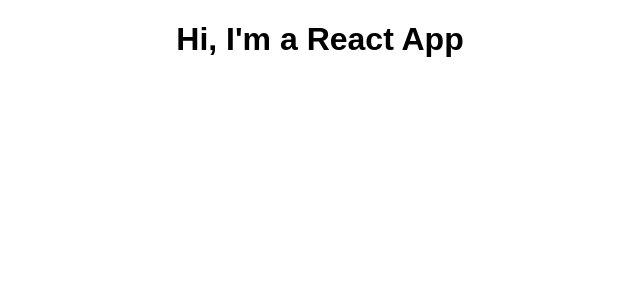
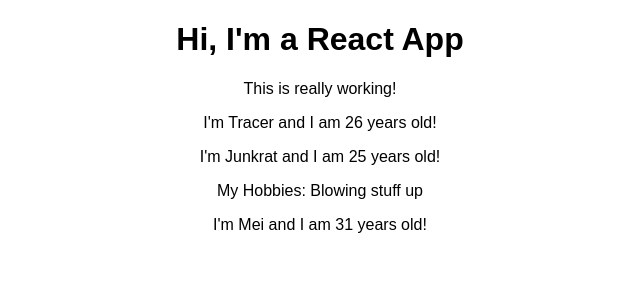
Before and after one commit to Nitrowonder/react-complete-guide, a React (Create React App) app: page / in a window 1280 px wide. Shown: the top 300 px of the page, without its empty margins (320-960 px from the left). Built offline with nearby package versions, Linux system fonts and the light colour scheme.

Commit message:
added person component. Learned about props and props children

```diff
--- a/src/App.js
+++ b/src/App.js
@@ -1,13 +1,20 @@
 import React, { Component } from 'react';
 import './App.css';
+import Person from './Person/Person';
 
 class App extends Component {
   render() {
     return (
       <div className="App">
         <h1>Hi, I'm a React App</h1>
+        <p>This is really working!</p>
+        <Person name="Tracer" age="26" />
+        <Person name="Junkrat" age="25">My Hobbies: Blowing stuff up</Person>
+        <Person name="Mei" age="31"/>
       </div>
     );
+    //The code above compiles down to the line below this. Neat!
+    //return React.createElement('div', null, React.createElement('h1', {className:'App'}, 'Hi, I\'m a React App'))
   }
 }
 
--- /dev/null
+++ b/src/Person/Person.js
@@ -0,0 +1,12 @@
+import React from 'react';
+
+const person = (props) => {
+    return (
+        <div>
+            <p>I'm {props.name} and I am {props.age} years old!</p>
+            <p>{props.children}</p>
+        </div>
+    )
+}
+
+export default person;
```
